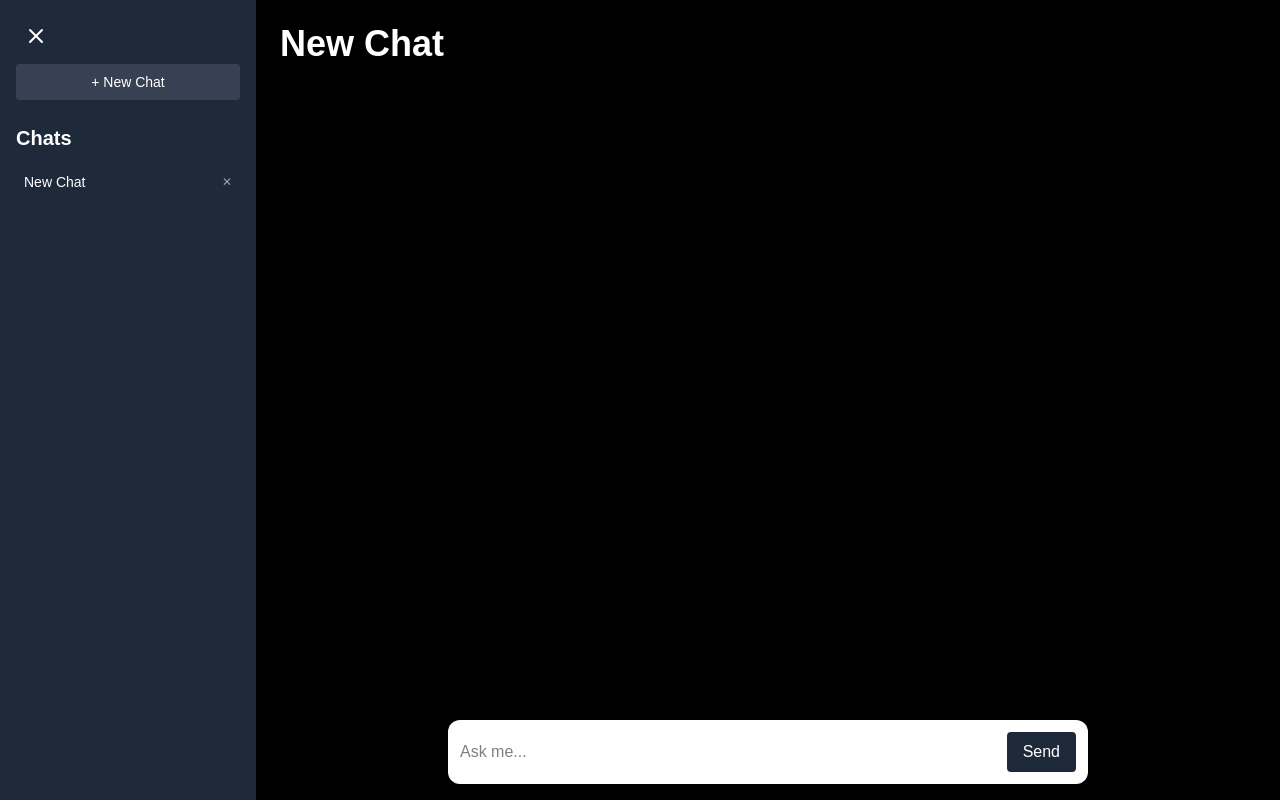
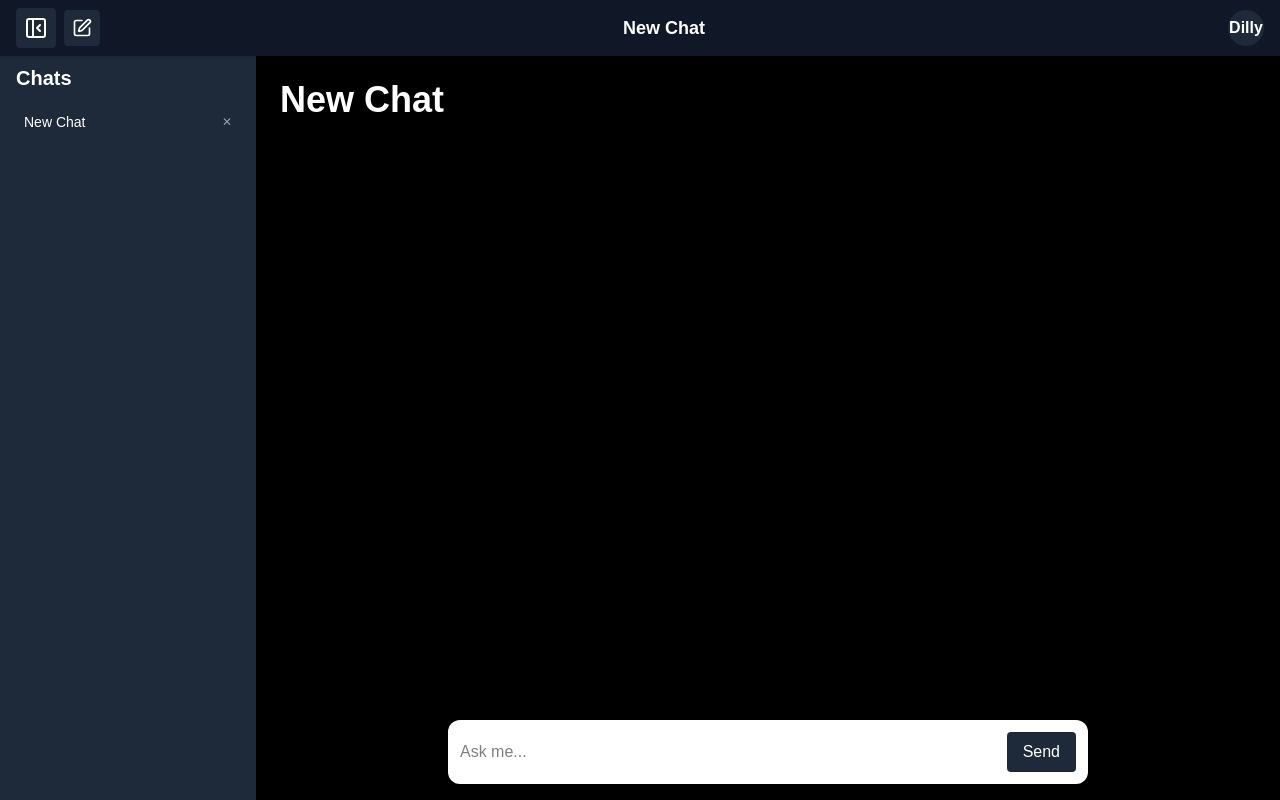
Before and after one commit to mjdilworth/mvp-fe, a Next.js app: page / in a window 1280 px wide. Built offline with nearby package versions, Linux system fonts and the light colour scheme.

Commit message:
added top menu and updated icons

```diff
--- a/app/page.tsx
+++ b/app/page.tsx
@@ -3,6 +3,7 @@
 import { useState, useEffect, useRef } from 'react';
 import Sidebar from '@/components/Sidebar';
 import MessageInput, { MessageInputHandle } from '@/components/MessageInput';
+import TopMenuBar from '@/components/TopMenuBar';
 import { Menu, X } from 'lucide-react';
 import { v4 as uuidv4 } from 'uuid';
 
@@ -217,20 +218,21 @@ export default function HomePage() {
         isOpen={sidebarOpen}
         sessions={sessions}
         onSelectSession={(id) => setCurrentSessionId(id)}
-        onNewChat={createNewSession}
         onRenameSession={handleRenameSession}
         onDeleteSession={handleDeleteSession}
       />
 
-      <button
-        onClick={() => setSidebarOpen(!sidebarOpen)}
-        className="fixed top-4 left-4 z-40 bg-gray-800 text-white p-2 rounded hover:bg-gray-700"
-        aria-label="Toggle Sidebar"
-      >
-        {sidebarOpen ? <X size={24} /> : <Menu size={24} />}
-      </button>
+      {/* Top Menu Bar */}
+      <TopMenuBar
+        sidebarOpen={sidebarOpen}
+        onToggleSidebar={() => setSidebarOpen(!sidebarOpen)}
+        onNewChat={createNewSession}
+        profileInitials="Dilly"
+        title={currentSession?.title || 'SciAnno Chat'}
+      />
 
-      <div className="flex-1 flex flex-col relative bg-black text-white">
+
+      <div className="flex-1 flex flex-col relative bg-black text-white pt-14">
         <div className="flex-1 overflow-y-auto p-6 pb-32">
           <h1 className="text-4xl font-bold mb-4">{currentSession?.title || 'Chat'}</h1>
 
--- a/components/Sidebar.tsx
+++ b/components/Sidebar.tsx
@@ -11,7 +11,6 @@ type SidebarProps = {
   isOpen: boolean;
   sessions: Session[];
   onSelectSession: (id: string) => void;
-  onNewChat: () => void;
   onRenameSession: (id: string, title: string) => void;
   onDeleteSession: (id: string) => void;
 };
@@ -20,7 +19,6 @@ export default function Sidebar({
   isOpen,
   sessions,
   onSelectSession,
-  onNewChat,
   onRenameSession,
   onDeleteSession,
 }: SidebarProps) {
@@ -41,12 +39,6 @@ export default function Sidebar({
     >
       {isOpen && (
         <>
-          <button
-            onClick={onNewChat}
-            className="w-full mb-6 bg-gray-700 hover:bg-gray-600 text-white py-2 px-4 rounded text-sm"
-          >
-            + New Chat
-          </button>
 
           <h2 className="text-xl font-bold mb-4">Chats</h2>
           <ul className="space-y-2 text-sm">
--- /dev/null
+++ b/components/TopMenuBar.tsx
@@ -0,0 +1,63 @@
+
+import { PanelLeft, PanelLeftClose, SquarePen } from 'lucide-react';
+
+type TopMenuBarProps = {
+  sidebarOpen: boolean;
+  onToggleSidebar: () => void;
+  onNewChat: () => void;
+  profileInitials?: string;
+  title?: string;
+};
+
+export default function TopMenuBar({
+  sidebarOpen,
+  onToggleSidebar,
+  onNewChat,
+  profileInitials = 'DP',
+  title = 'SciAnno Chat',
+}: TopMenuBarProps) {
+  return (
+    <div className="fixed top-0 left-0 w-full z-50 flex items-center justify-between bg-gray-900 text-white h-14 px-4 shadow">
+      {/* Left: Sidebar Toggle & New Chat */}
+      <div className="flex items-center gap-2">
+        {/* Sidebar Toggle Icon with Tooltip */}
+        <div className="relative group">
+          <button
+            onClick={onToggleSidebar}
+            className="bg-gray-800 text-white p-2 rounded hover:bg-[#bfa93a]"
+            aria-label="Toggle Sidebar"
+          >
+            {sidebarOpen ? <PanelLeftClose size={24} /> : <PanelLeft size={24} />}
+          </button>
+          <span className="absolute left-1/2 -translate-x-1/2 mt-10 px-2 py-1 rounded bg-black text-xs text-white opacity-0 group-hover:opacity-100 pointer-events-none transition-opacity z-50 whitespace-nowrap">
+            Toggle Sidebar
+          </span>
+        </div>
+        {/* New Chat Icon with Tooltip */}
+        <div className="relative group">
+          <button
+            onClick={onNewChat}
+            className="bg-gray-800 text-white p-2 rounded hover:bg-[#bfa93a] flex items-center"
+            aria-label="New Chat"
+          >
+            <SquarePen size={20} />
+          </button>
+          <span className="absolute left-1/2 -translate-x-1/2 mt-2 px-2 py-1 rounded bg-black text-xs text-white opacity-0 group-hover:opacity-100 pointer-events-none transition-opacity z-50 whitespace-nowrap">
+            New Chat
+          </span>
+        </div>
+      </div>
+
+      {/* Center: App Title */}
+      <span className="font-bold text-lg select-none">{title}</span>
+
+      {/* Right: Profile Button */}
+      <button
+        className="bg-gray-800 rounded-full w-9 h-9 flex items-center justify-center hover:bg-gray-700"
+        aria-label="Profile"
+      >
+        <span className="font-semibold">{profileInitials}</span>
+      </button>
+    </div>
+  );
+}
```
